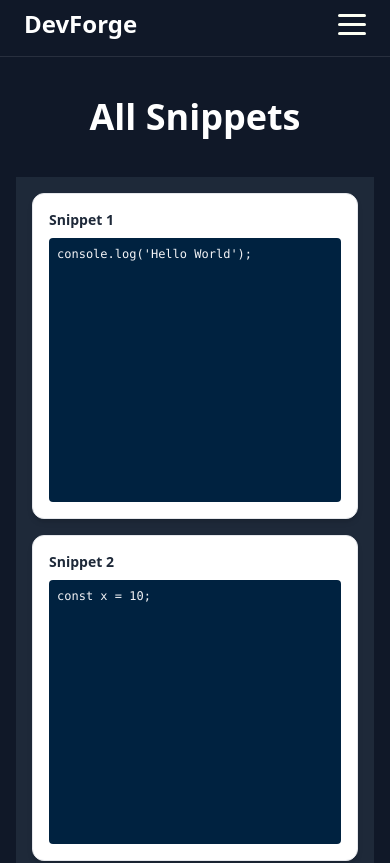
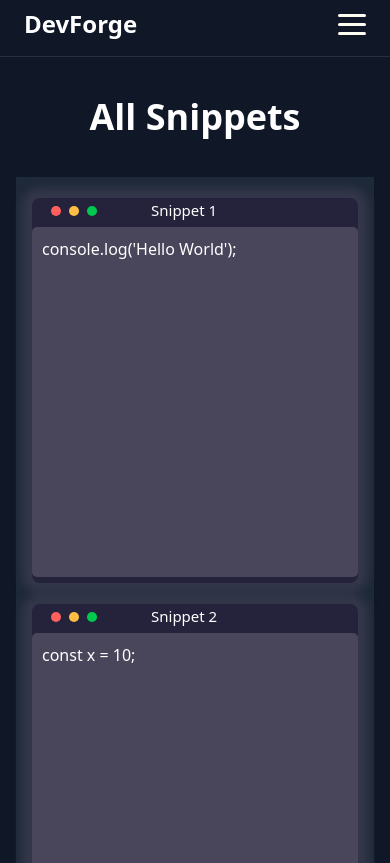
Before and after one commit to shivain2124/DevForge, a React (Vite) app: page /snippets in a window 390 px wide. Shown: the top 863 px of the page. Built offline with nearby package versions, Linux system fonts and the light colour scheme.

Commit message:
Made Snippet Cards Responsive.

```diff
--- a/package.json
+++ b/package.json
@@ -19,6 +19,7 @@
     "react-ace": "^14.0.1",
     "react-dom": "^19.0.0",
     "react-router-dom": "^7.5.0",
+    "styled-components": "^6.1.17",
     "tailwindcss": "^4.1.3"
   },
   "devDependencies": {
@@ -26,6 +27,7 @@
     "@types/react": "^19.0.10",
     "@types/react-dom": "^19.0.4",
     "@vitejs/plugin-react": "^4.3.4",
+    "babel-plugin-styled-components": "^2.1.4",
     "eslint": "^9.21.0",
     "eslint-plugin-react-hooks": "^5.1.0",
     "eslint-plugin-react-refresh": "^0.4.19",
--- a/src/Pages/Snippets.jsx
+++ b/src/Pages/Snippets.jsx
@@ -7,6 +7,7 @@
       <h1 className="font-extrabold text-4xl sm:text-5xl md:text-6xl text-white mb-10 text-center">
         All Snippets
       </h1>
+
       <DragDropWrapper />
     </div>
   );
--- /dev/null
+++ b/src/components/Card.jsx
@@ -0,0 +1,122 @@
+import React from 'react';
+import styled, {css} from 'styled-components';
+
+const Card = ({ title, code }) => {
+  return (
+    <StyledWrapper>
+      <div className="card">
+        <div className="header">
+          <div className="top">
+            <div className="circle"><span className="red circle2" /></div>
+            <div className="circle"><span className="yellow circle2" /></div>
+            <div className="circle"><span className="green circle2" /></div>
+            <div className="title">
+              <p id="title2">{title || "Untitled"}</p>
+            </div>
+          </div>
+        </div>
+        <div className="code-container">
+          <textarea
+            className="area"
+            id="code"
+            name="code"
+            readOnly
+            value={code || "// No code provided"}
+          />
+        </div>
+      </div>
+    </StyledWrapper>
+  );
+};
+
+
+const StyledWrapper = styled.div`
+  .card {
+    width: 100%;
+    max-width:300px
+    height: auto;
+    margin: 0 auto;
+    background-color: #24233b;
+    border-radius: 0.5em;
+    z-index: 1;
+    box-shadow: 0 0 0.625rem 0.625rem rgb(73, 70, 92,0.5);
+    transition: all 0.3s;
+  }
+
+  .card:hover {
+    transform: translateY(-0.4375rem);
+    box-shadow: 0 0 0.625rem 0.625rem rgba(0,0,0,0.5);
+  }
+
+  .top {
+    display: flex;
+    align-items: center;
+    padding-left: 0.625rem;
+  }
+
+  .circle {
+    padding: 0 0.25rem;
+  }
+
+  .circle2 {
+    display: inline-block;
+    align-items: center;
+    width: 10px;
+    height: 10px;
+    padding: 1px;
+    border-radius: 5px;
+  }
+
+  .red {
+    background-color: #ff605c;
+  }
+
+  .yellow {
+    background-color: #ffbd44;
+  }
+
+  .green {
+    background-color: #00ca4e;
+  }
+
+  .header {
+    margin: 0.3125rem;
+    margin-top: 0.3125rem;
+    border-radius: 0.3125rem;
+  }
+
+  #title2 {
+    color: white;
+    padding-left: 3.125rem;
+    font-size: 0.9375rem;
+  }
+
+  .code-container {
+    text-align: center;
+  }
+  #code {
+    width: 100%;
+    height: 21.875rem;
+    resize: none;
+    background-color: rgb(73, 70, 92);
+    border-radius: 0.3125rem;
+    border: none;
+    color: white;
+    padding: 0.625rem;
+  }
+  #code:focus {
+    outline: none !important;
+  }
+    // Media Queries
+    @media (min-width: 768px) and (max-width: 1048px) {
+  .card {
+    max-width: 15.625rem; /* Slightly reduce card width for medium screens */
+  }
+}
+  @media (min-width: 1049px){
+  .card {
+    max-width: 18.75rem;
+  }
+  `;
+
+export default Card;
--- a/src/components/DragDropWrapper.jsx
+++ b/src/components/DragDropWrapper.jsx
@@ -52,7 +52,7 @@
     <div className="min-h-screen w-full p-4 bg-gray-800">
       <DndContext sensors={sensors} collisionDetection={closestCenter} onDragEnd={handleDragEnd}>
         <SortableContext items={snippets.map((s) => s.id)} strategy={rectSortingStrategy}>
-          <div className="grid grid-cols-1 sm:grid-cols-2 md:grid-cols-3 gap-4 h-full">
+          <div className="grid grid-cols-1 sm:grid-cols-2 md:grid-cols-3 lg:grid-cols-4 gap-4 h-full">
             {snippets.map((snippet) => (
               <SortableSnippetCard key={snippet.id} snippet={snippet} />
             ))}
--- a/src/components/SortableSnippetCard.jsx
+++ b/src/components/SortableSnippetCard.jsx
@@ -1,6 +1,7 @@
 import React from "react";
 import { useSortable } from "@dnd-kit/sortable";
 import { CSS } from "@dnd-kit/utilities";
+import Card from "../components/Card";
 
 const SortableSnippetCard = ({ snippet }) => {
   const { attributes, listeners, setNodeRef, transform, transition } = useSortable({ id: snippet.id });
@@ -16,12 +17,8 @@
       style={style}
       {...attributes}
       {...listeners}
-      className="aspect-square bg-white shadow-md rounded-xl border border-gray-200 p-4 flex flex-col justify-between overflow-hidden"
     >
-      <h3 className="text-sm font-semibold text-gray-800">{snippet.title}</h3>
-      <pre style={{ backgroundColor: "#002240" }} className="text-gray-100 text-xs p-2 rounded mt-2 overflow-auto h-full">
-        <code>{snippet.code}</code>
-      </pre>
+      <Card title={snippet.title} code={snippet.code} />
     </div>
   );
 };
--- a/vite.config.js
+++ b/vite.config.js
@@ -5,5 +5,5 @@
 
 // https://vite.dev/config/
 export default defineConfig({
-  plugins: [react(), tailwindcss(),],
+  plugins: [react({ babel: {plugins: ['babel-plugin-styled-components'] }}), tailwindcss(),],
 })
```
Also changed, not shown: 1 other file (tests, documents, lock files or other folders).
